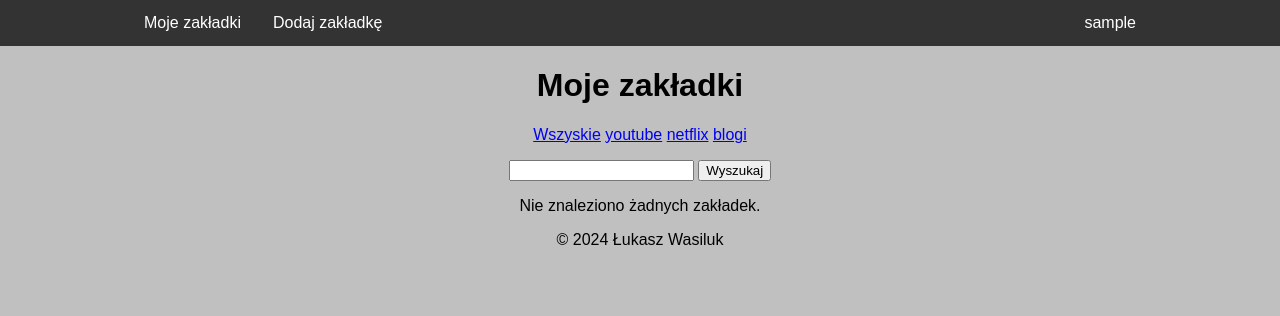
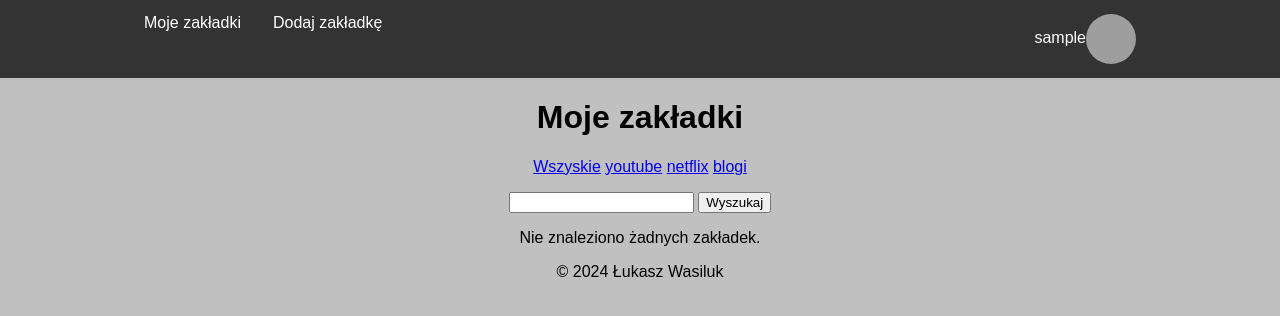
Before and after one commit to LukaszWasiluk01/MenadzerZakladek, a PHP site: page / in a window 1280 px wide. Shown: the top 316 px of the page. Run offline with PHP 8.4, Linux system fonts and the light colour scheme; the visitor is signed in with stand-in values (Sample User, id 1); data comes from the database, SQL or seed files in the repository; grey boxes are pictures that could not be loaded.

Commit message:
dodanie awatara uzytkownika w menu

```diff
--- a/Styles/styles.css
+++ b/Styles/styles.css
@@ -151,3 +151,10 @@ h1.login-title {
 .link a {
     color: #666;
 }
+
+.avatar {
+    vertical-align: middle;
+    width: 50px;
+    height: 50px;
+    border-radius: 50%;
+}
--- a/login.php
+++ b/login.php
@@ -22,8 +22,10 @@ require("db.php");
             $sql = "SELECT * FROM uzytkownicy WHERE login='$login' AND haslo='" . md5($haslo) . "'";
             $result = $conn->query($sql);
             if ($result->num_rows == 1) {
+                $user = $result->fetch_object();
                 $_SESSION["login"] = $login;
-                $_SESSION["id"] = $result->fetch_object()->id;
+                $_SESSION["id"] = $user->id;
+                $_SESSION["awatar"] = $user->awatar;
                 header("Location: index.php");
             } else {
                 echo "<div class='form'>
--- a/menu.php
+++ b/menu.php
@@ -8,7 +8,7 @@ require("session.php");
             <a href="index.php">Moje zakładki</a>
             <a href="insertForm.php">Dodaj zakładkę</a>
             <div class="dropdown">
-                <button class="dropbtn"><?= $_SESSION["login"] ?></button>
+                <button class="dropbtn"><?= $_SESSION["login"] ?><img src="./Images/<?= $_SESSION["awatar"] ?>" alt="Avatar" class="avatar"></button>
                 <div class="dropdown-content">
                     <a href="grupy-zakladek.php">Moje grupy zakladek</a>
                     <a href="znajomi.php">Znajomi</a>
```
